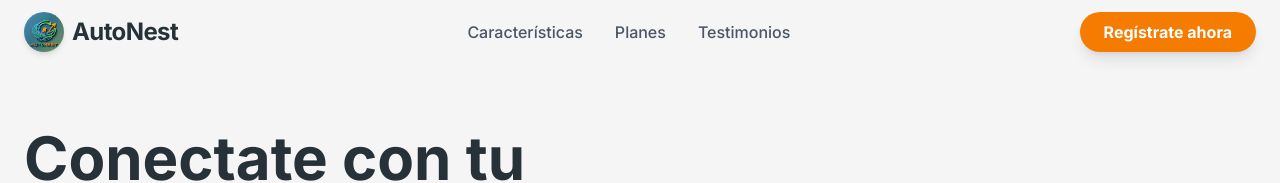
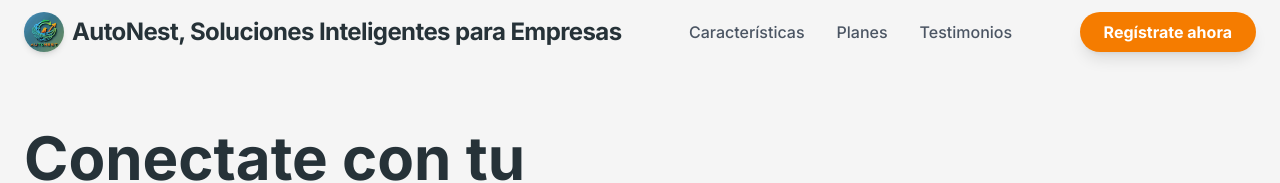
Before and after one commit to autonestarcontacto/Autonest-OBD, a React (Vite) app: page / in a window 1280 px wide. Shown: the top 183 px of the page. Built offline with nearby package versions, Linux system fonts and the light colour scheme; no server answers; some icons are missing.

Commit message:
Update Header.tsx

```diff
--- a/components/Header.tsx
+++ b/components/Header.tsx
@@ -38,7 +38,7 @@ const Header: React.FC<HeaderProps> = ({ onRegisterClick }) => {
             <div className="container mx-auto px-6 py-3 flex justify-between items-center">
                 <a href="#" className="flex items-center space-x-2">
                     <img src={autonestLogo} alt="Autonest Logo" className="h-10 w-10 rounded-full object-cover shadow-md" />
-                    <span className="text-2xl font-bold text-autonest-dark tracking-tight">AutoNest</span>
+                    <span className="text-2xl font-bold text-autonest-dark tracking-tight">AutoNest, Soluciones Inteligentes para Empresas</span>
                 </a>
                 <nav className="hidden md:flex items-center space-x-8">
                     <NavLinkItems />
```
